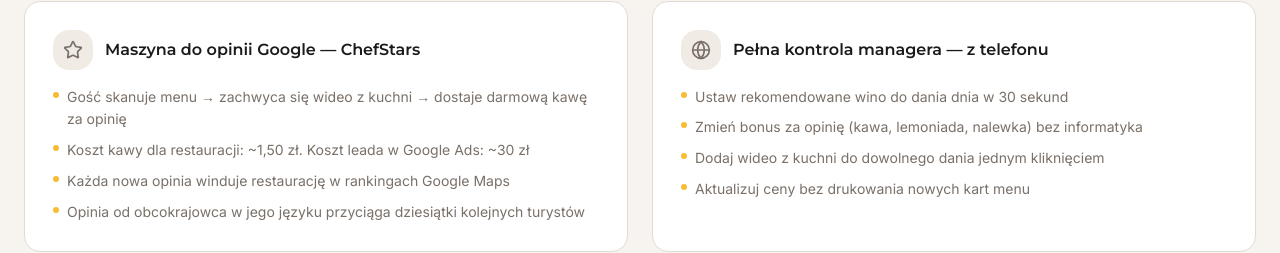
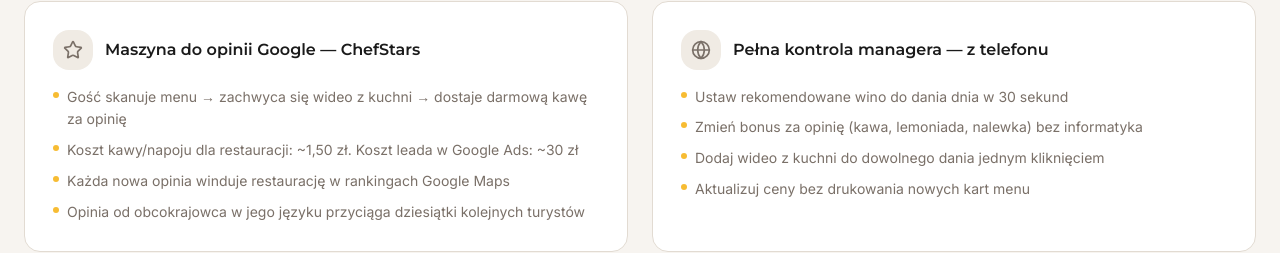
Before and after one commit to Martinez8406/chefvision-landing, a Next.js app: page / in a window 1280 px wide. Shown: the part 4123-4376 px from the top of the page. Built offline with nearby package versions, Linux system fonts and the light colour scheme.

Commit message:
zmiana w sekcji chefstars

```diff
--- a/components/profit-math-section.tsx
+++ b/components/profit-math-section.tsx
@@ -30,7 +30,7 @@ const items = [
     title: "Maszyna do opinii Google — ChefStars",
     points: [
       "Gość skanuje menu → zachwyca się wideo z kuchni → dostaje darmową kawę za opinię",
-      "Koszt kawy dla restauracji: ~1,50 zł. Koszt leada w Google Ads: ~30 zł",
+      "Koszt kawy/napoju dla restauracji: ~1,50 zł. Koszt leada w Google Ads: ~30 zł",
       "Każda nowa opinia winduje restaurację w rankingach Google Maps",
       "Opinia od obcokrajowca w jego języku przyciąga dziesiątki kolejnych turystów",
     ],
```
